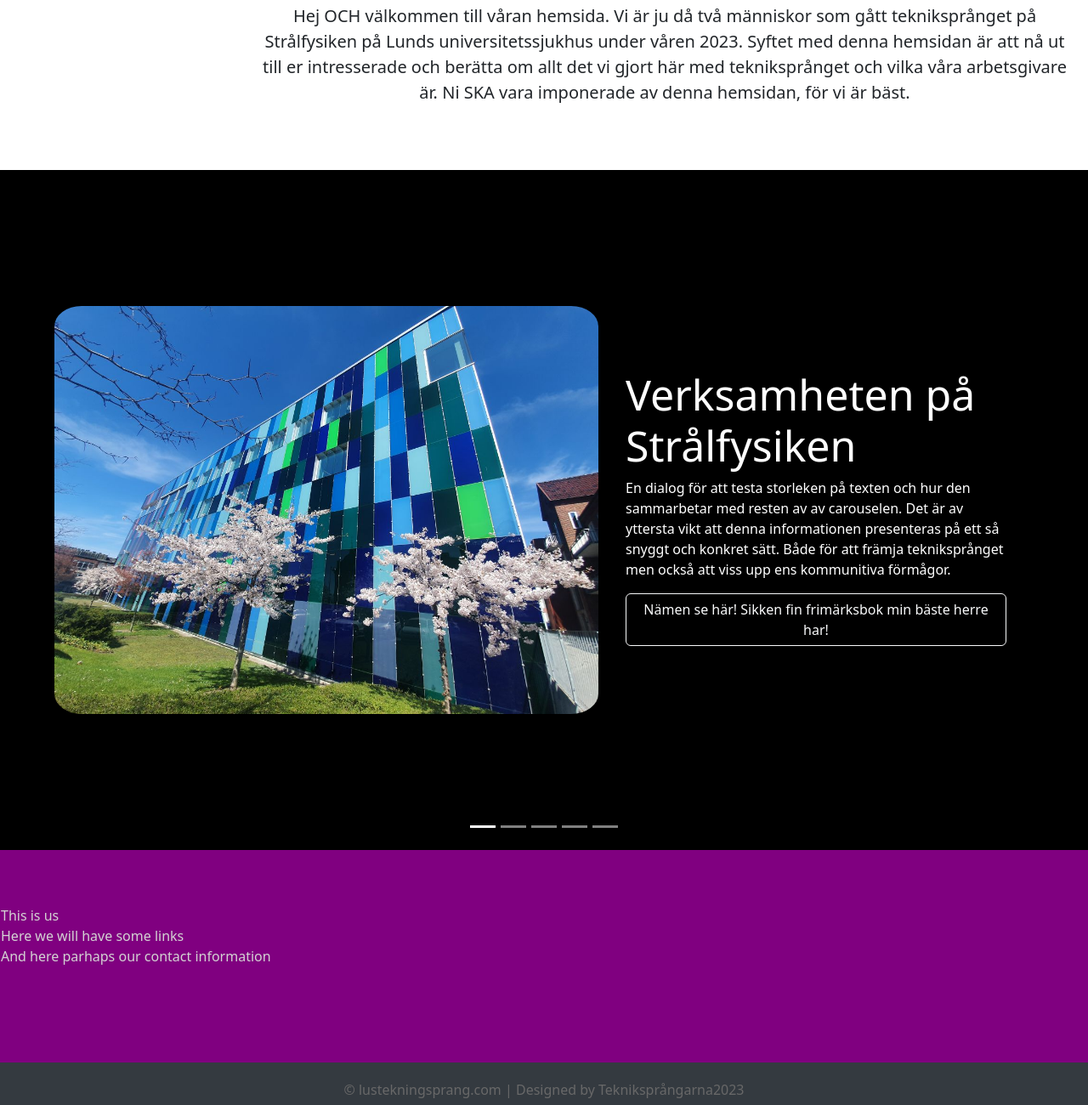
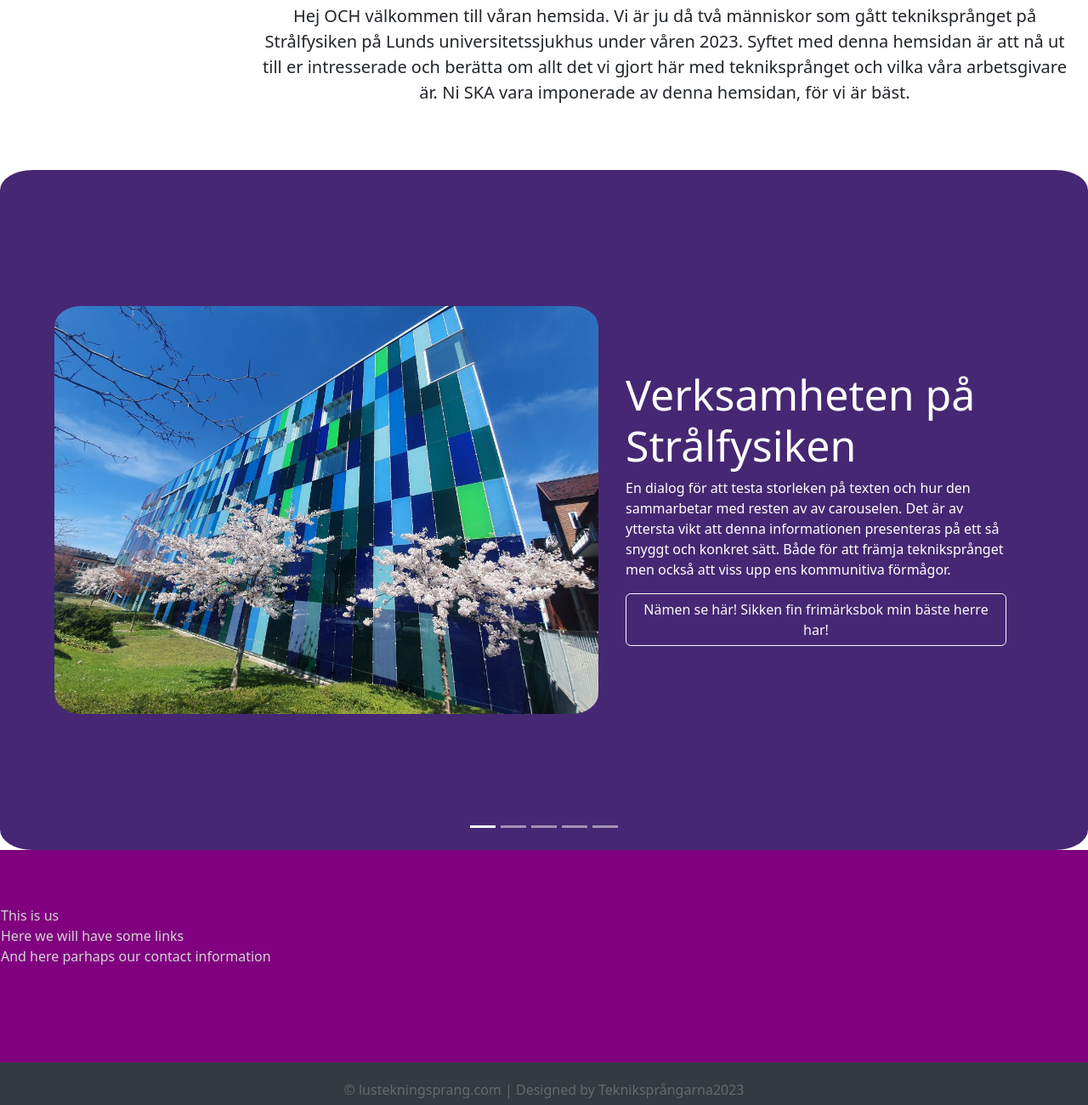
Before and after one commit to BenjaminKeKa/TekniksprangetWebsida, a Django app: page /home_page/ in a window 1280 px wide. Shown: the part 270-1570 px from the top of the page at 85% size. Run offline with Django 4.2, Linux system fonts and the light colour scheme; some libraries are stand-ins or nearby versions.

Commit message:
Gjort färdigt carouselen och strukturerat förstasidan

```diff
--- a/home_page/templates/index.html
+++ b/home_page/templates/index.html
@@ -39,7 +39,7 @@
             width: 80rem;
             display: flex;
             justify-content: center;
-            bacadkground-color:#462773;
+            background-color:#462773;
             border-radius:3%;
         }
         .carousel-item {
@@ -82,7 +82,7 @@
 
                 <div class="carousel-inner">
 
-                    <div class="carousel-item active"style="background-color:black;">
+                    <div class="carousel-item active"style="badckground-color:black;">
                         <div class="carousel-image">
                             <div class="d-flex justify-content-center">
                                 <img src="{% static 'home_page/information-images/Strålfysiken_i_Lund.jpg' %}"
@@ -105,7 +105,7 @@
                     </div>
 
 
-                    <div class="carousel-item" style="background-color:red;">
+                    <div class="carousel-item" style="badckground-color:red;">
                         <div class="carousel-image">
                             <div class="d-flex justify-content-center">
                                 <img src="{% static 'home_page/machine-images/TB04mörk.jpg' %}" style="carousel-image;
@@ -127,7 +127,7 @@
                     </div>
 
 
-                    <div class="carousel-item" style="background-color:yellow;">
+                    <div class="carousel-item" style="badckground-color:yellow;">
                         <div class="carousel-image">
                             <div class="d-flex justify-content-center">
                                 <img src="{% static 'home_page/carousel-images/slide2.png' %}" style="carousel-image;
```
